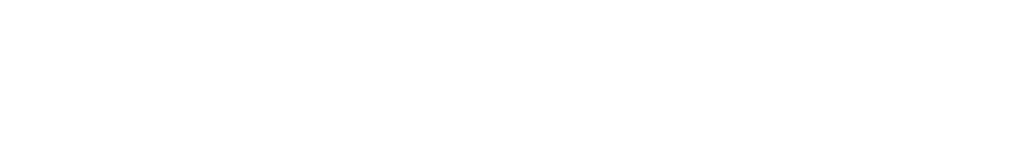
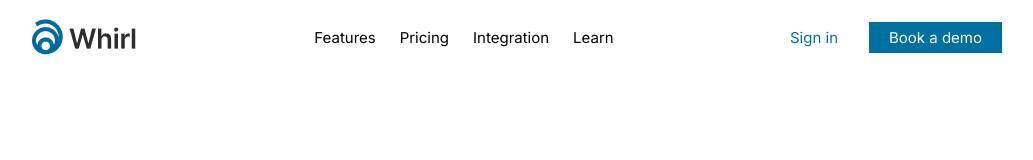
Before and after one commit to julesadikhanyan/whirl, a plain HTML site: page index.html in a window 1280 px wide. Shown: the whole page, without its empty margins (123-1156 px from the left). Drawn offline with Linux system fonts and the light colour scheme.

Commit message:
Create header

```diff
--- a/index.html
+++ b/index.html
@@ -11,6 +11,30 @@
     <link href="https://fonts.googleapis.com/css2?family=Fraunces:ital,opsz,wght@0,9..144,100..900;1,9..144,100..900&family=Inter:ital,opsz,wght@0,14..32,100..900;1,14..32,100..900&display=swap" rel="stylesheet">
 </head>
 <body class="page">
-
+    <header class="header">
+        <a class="link logo">
+            <img class="logo__image" src="logo.png" alt="logo">
+        </a>
+        <nav class="header__menu menu">
+            <ul class="list menu__list">
+                <li class="item menu__item">
+                    <a class="link menu__link">Features</a>
+                </li>
+                <li class="item menu__item">
+                    <a class="link menu__link">Pricing</a>
+                </li>
+                <li class="item menu__item">
+                    <a class="link menu__link">Integration</a>
+                </li>
+                <li class="item menu__item">
+                    <a class="link menu__link">Learn</a>
+                </li>
+            </ul>
+        </nav>
+        <div class="header__buttons">
+            <button class="button text-button">Sign in</button>
+            <button class="button primary-button">Book a demo</button>
+        </div>
+    </header>
 </body>
 </html>
--- a/style.css
+++ b/style.css
@@ -2,11 +2,12 @@
     margin: 0;
 }
 
-.page {
+.page, .button {
     font-family: "Inter", serif;
     font-optical-sizing: auto;
     font-weight: 400;
     font-style: normal;
+    font-size: 15px;
 }
 
 .title {
@@ -18,3 +19,49 @@
         "SOFT" 0,
         "WONK" 0;
 }
+
+.header {
+    padding: 19px 155px;
+    display: flex;
+    align-items: center;
+    justify-content: space-between;
+}
+
+.logo {
+    display: inline-block;
+}
+
+.logo__image {
+    display: block;
+}
+
+.list {
+    list-style-type: none;
+    padding: 0;
+}
+
+.menu__list {
+    display: flex;
+    column-gap: 24px;
+}
+
+.header__buttons {
+    display: flex;
+    column-gap: 31px;
+}
+
+.text-button, .primary-button {
+    border: none;
+}
+
+.text-button {
+    background: none;
+    color: #0070A0;
+    padding: 0;
+}
+
+.primary-button {
+    background-color: #0070A0;
+    color: #FFFFFF;
+    padding: 6px 20px;
+}
```
Also changed, not shown: logo.png (added).
